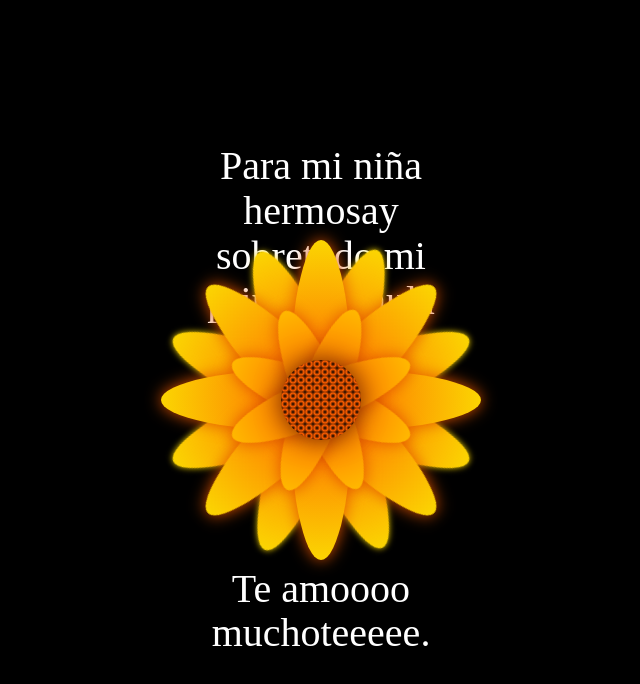
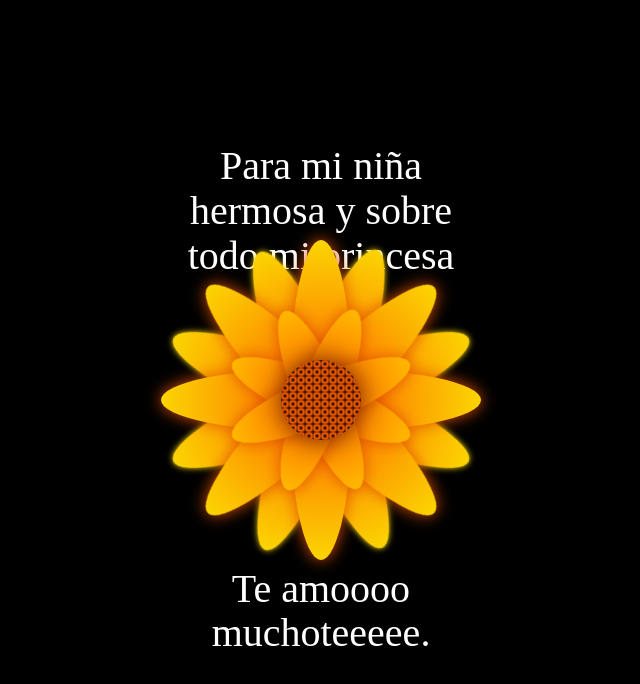
Before and after one commit to Luisovskii/florecitasparamipame, a plain HTML site: page index.html in a window 1280 px wide. Shown: the whole page, without its empty margins (319-959 px from the left). Drawn offline with Linux system fonts and the light colour scheme.

Commit message:
Update index.html

```diff
--- a/index.html
+++ b/index.html
@@ -10,7 +10,7 @@
 <body>
 
 <div class="flower">
-    <div class="text-above">Para mi niña hermosay sobretodo mi princesa shula</div>
+    <div class="text-above">Para mi niña hermosa y sobre todo mi princesa shula</div>
     <div class="mid">
     </div>
     <div class="Petal1 p1">
```
